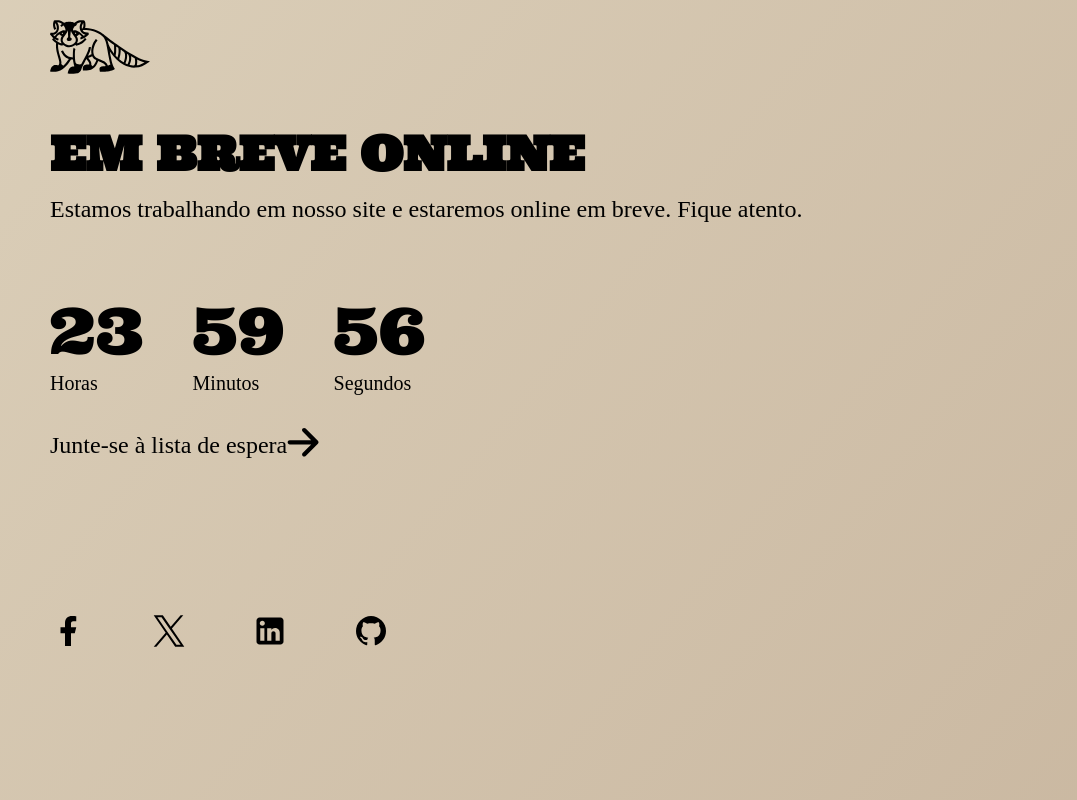
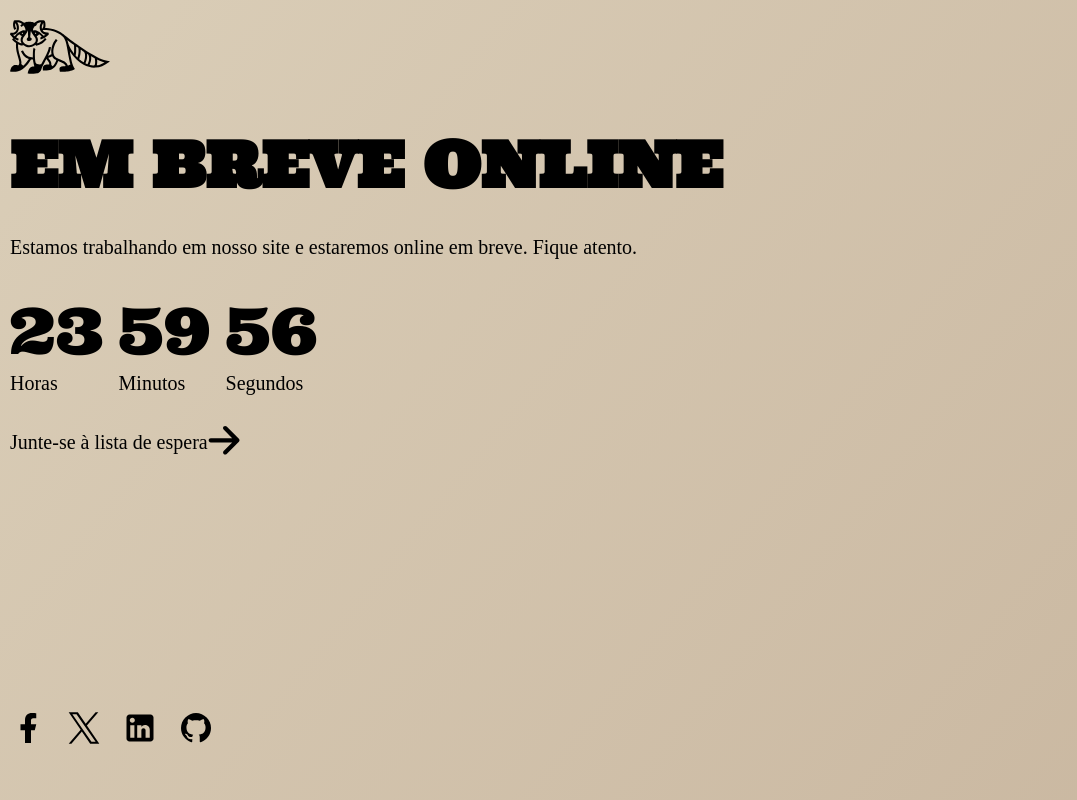
Before and after one commit to davidwilliamx/contador-regressivo-js, a plain HTML site: page index.html in a window 1280 px wide. Shown: the whole page, without its empty margins (0-1077 px from the left). Drawn offline with Linux system fonts and the light colour scheme; a web font is replaced by a local one.

Commit message:
Corrige responsividade no site e configura o contador.

```diff
--- a/app.js
+++ b/app.js
@@ -5,7 +5,7 @@ document.addEventListener("DOMContentLoaded", function () {
     const segundosElement = document.getElementById('segundos');
 
     let tempo = 24;
-    let tempoTotal = tempo * 3600; // 1 hora em segundos
+    let tempoTotal = Math.floor(tempo * 3600); // 1 hora em segundos
 
     const atualizarContador = () => {
         let horas = Math.floor(tempoTotal / 3600);
--- a/index.html
+++ b/index.html
@@ -9,6 +9,7 @@
     <link rel="stylesheet" href="styles.css">
 </head>
 <body>
+    <div class="container">
         <header>
             <a href="#">
                 <img src="./images/logo.svg" alt="Racoon Store Logo">
@@ -57,6 +58,7 @@
                 </a>
             </div>
         </footer>
+    </div>
     <script src="app.js" defer></script>
 </body>
 </html>
--- a/styles.css
+++ b/styles.css
@@ -3,6 +3,7 @@
 :root {
     --title-font: 'Ultra', serif;
     --text-font: 'Slabo 13px', serif;
+    font-size: 16px;
 }
 * {
     padding: 0;
@@ -11,12 +12,6 @@
     font-family: var(--text-font);
 }
 body {
-    display: flex;
-    flex-direction: column;
-    justify-content: flex-start;
-    align-items: stretch;
-    height: 100vh;
-    margin-left: 50px;
     background: linear-gradient(129deg, #ffffeb, #b8a088);
     background-size: 400% 400%;
     -webkit-animation: bodyBg 21s ease infinite;
@@ -38,6 +33,12 @@ body {
     50%{background-position:100% 50%}
     100%{background-position:0% 50%}
 }
+.container {
+    display: flex;
+    flex-direction: column;
+    height: 100vh;
+    margin: 0 10px;
+}
 header {
     margin: 20px 0 45px 0;
 }
@@ -47,27 +48,27 @@ header img {
 }
 .title {
     font-family: var(--title-font);
-    font-size: 48px;
+    font-size: 2.5rem;
     text-transform: uppercase;
     margin-bottom: 12px;
 }
 .text {
+    width: 100%;
     font-family: var(--text-font);
-    font-size: 24px;
-    margin-bottom: 66px;
+    font-size: 1rem;
 }
 #clock {
     display: flex;
     justify-content: flex-start;
-    gap: 49px;
-    margin-bottom: 32px;
+    gap: 15px;
+    margin-bottom: 20px;
 }
 #clock span {
     font-family: var(--title-font);
-    font-size: 64px;
+    font-size: 4rem;
 }
 #clock p {
-    font-size: 20px;
+    font-size: 1.25rem;
 }
 .btn {
     display: flex;
@@ -75,17 +76,38 @@ header img {
     align-items: center;
     border: none;
     background: transparent;
-    font-size: 24px;
+    font-size: 1.25rem;
     cursor: pointer;
+    margin-bottom: 20px;
 }
 .btn:hover span {
     transition: all .1s ease-in-out .1s;
     margin-left: 15px;
 }
 footer {
-    margin-top: 150px;
+    position: fixed;
+    bottom: 50px;
 }
 .social {
     display: flex;
-    gap: 65px;
+    gap: 20px;
 }
+
+@media (min-width: 425px) {
+    .title {
+        font-size: 3rem;
+        margin-bottom: 30px;
+    }
+    .text {
+        font-size: 1.25rem;
+        margin-bottom: 30px;
+    }
+    #clock {
+        margin-bottom: 30px;
+    }
+}
+@media (min-width: 1200px) {
+    .title {
+        font-size: 4rem;
+    }
+}
```
Lines whose indentation alone changed are shown as unchanged.
